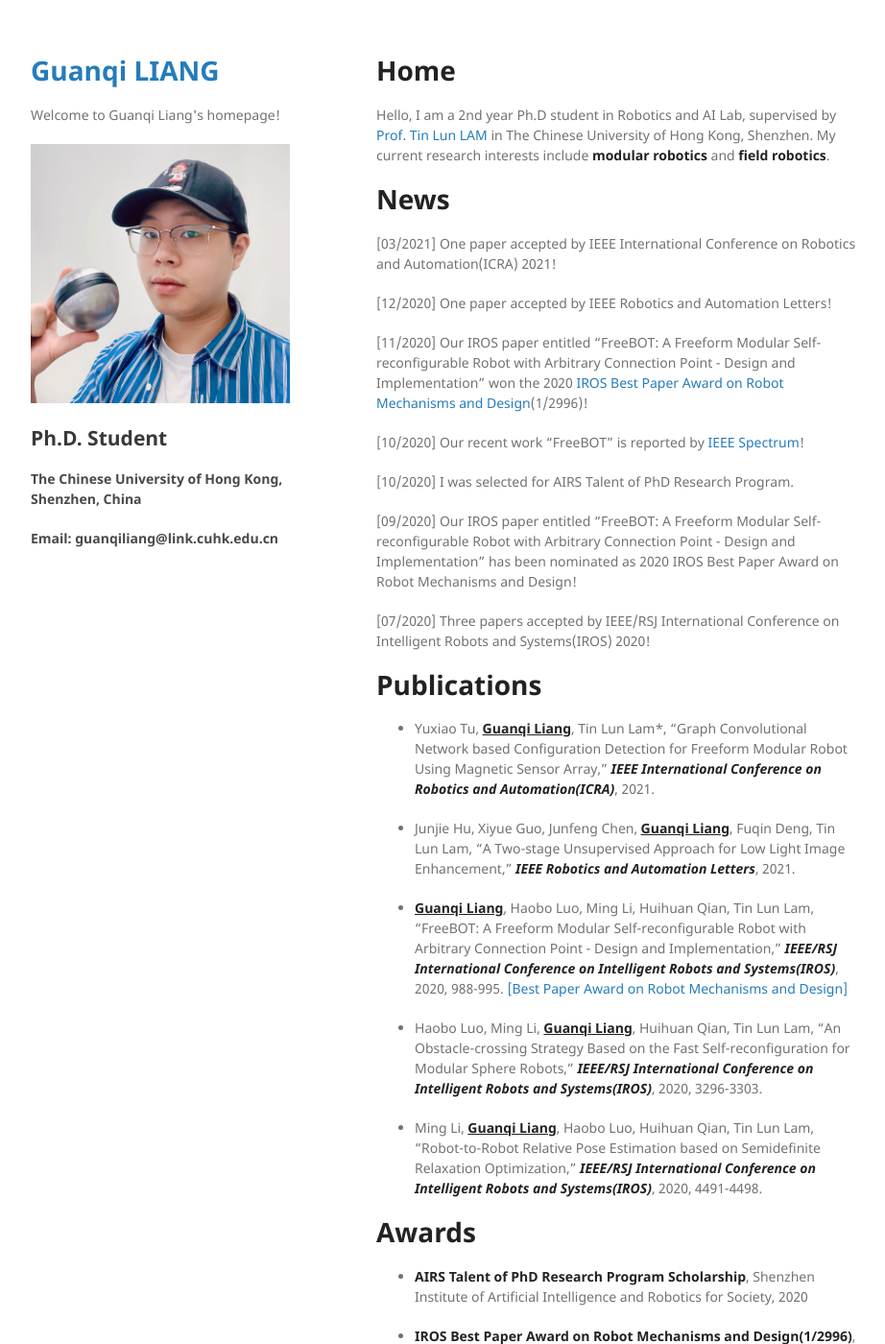
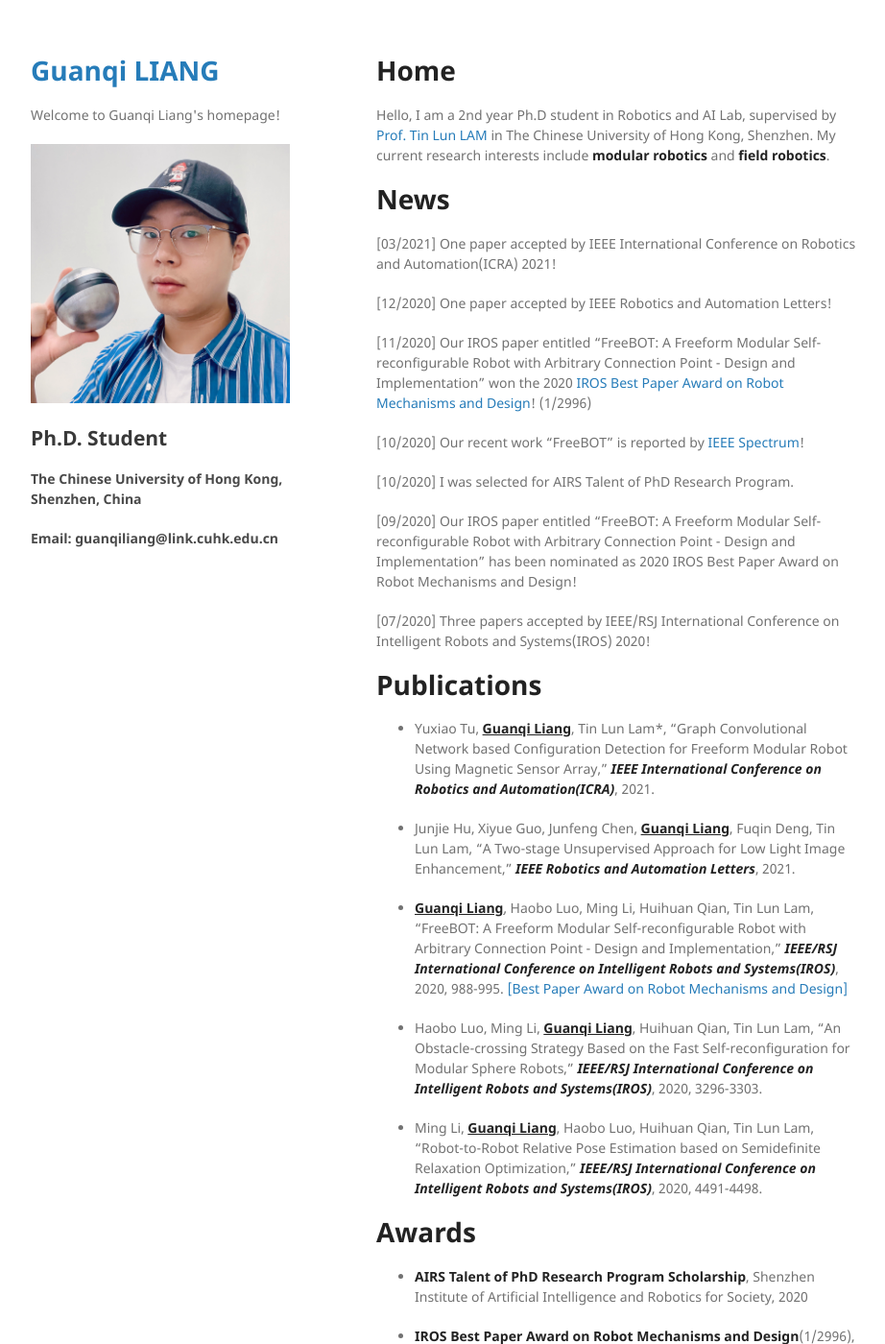
Before and after one commit to guanqiliang/guanqiliang.github.com, a Jekyll site: the page built from index.md, in a window 1280 px wide and 1400 px high. Shown: the whole window at 96% size, without its empty margins (178-1100 px from the left). Built offline with Jekyll 4.4.1, drawn with Linux system fonts in a browser that asks for light colours; our own code applies the rules of GitHub Pages for plain Markdown files.

Commit message:
Update index.md

```diff
--- a/index.md
+++ b/index.md
@@ -8,7 +8,7 @@ Hello, I am a 2nd year Ph.D student in Robotics and AI Lab, supervised by [Prof.
 
 [12/2020] One paper accepted by IEEE Robotics and Automation Letters!
 
-[11/2020] Our IROS paper entitled "FreeBOT: A Freeform Modular Self-reconfigurable Robot with Arbitrary Connection Point - Design and Implementation" won the 2020 [IROS Best Paper Award on Robot Mechanisms and Design](https://www.ieee-ras.org/about-ras/latest-news/1767-iros-2020-award-recipients-honored)(1/2996)!
+[11/2020] Our IROS paper entitled "FreeBOT: A Freeform Modular Self-reconfigurable Robot with Arbitrary Connection Point - Design and Implementation" won the 2020 [IROS Best Paper Award on Robot Mechanisms and Design](https://www.ieee-ras.org/about-ras/latest-news/1767-iros-2020-award-recipients-honored)! (1/2996)
 
 [10/2020] Our recent work “FreeBOT” is reported by [IEEE Spectrum](https://spectrum.ieee.org/automaton/robotics/robotics-hardware/freebots-spheres-swarm-robots)!
 
@@ -34,7 +34,7 @@ Hello, I am a 2nd year Ph.D student in Robotics and AI Lab, supervised by [Prof.
 
 * <strong>AIRS Talent of PhD Research Program Scholarship</strong>, Shenzhen Institute of Artificial Intelligence and Robotics for Society, 2020
 
-* <strong>IROS Best Paper Award on Robot Mechanisms and Design(1/2996)</strong>, 2020
+* <strong>IROS Best Paper Award on Robot Mechanisms and Design</strong>(1/2996), 2020
 
 * <strong>National Scholarship</strong>, Ministry of Education, PRC, 2018
 
```
